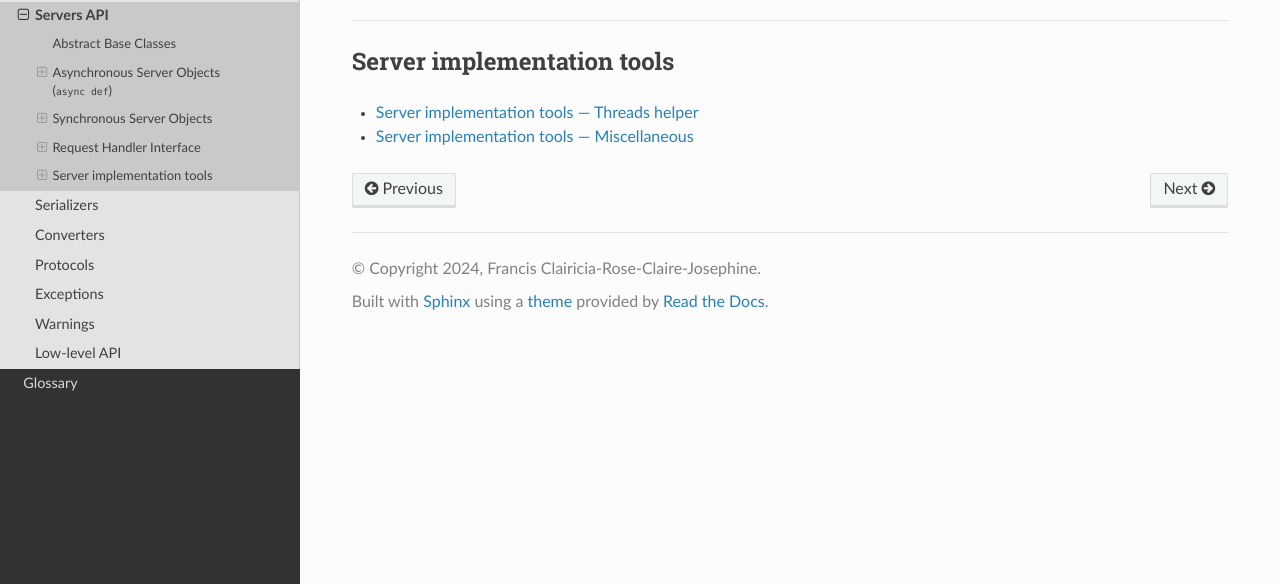
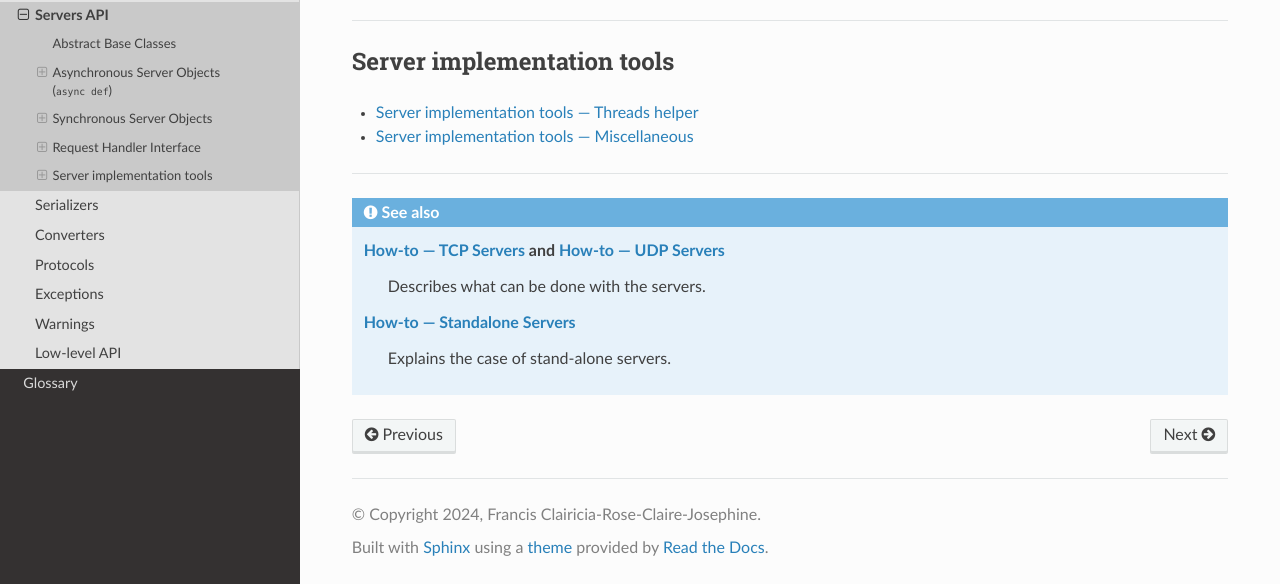
Before and after one commit to francis-clairicia/EasyNetwork, a Sphinx documentation site: the page built from docs/source/api/servers/index.rst, in a window 1280 px wide and 900 px high, scrolled down 2112 px, cut to the strip 316-900 px from the top of the window. Built offline with Sphinx 7.4.7 and the Read the Docs theme 2.0.0, drawn with Linux system fonts in a browser that asks for light colours; the version number could not be read and is left out.

Commit message:
API Reference: Add a "See Also" pointing to the corresponding User Guide (#327)

```diff
--- a/docs/source/api/servers/index.rst
+++ b/docs/source/api/servers/index.rst
@@ -88,3 +88,13 @@ Server implementation tools
 
    threads_helper
    misc
+
+-----
+
+.. seealso::
+
+   :doc:`/howto/tcp_servers` and :doc:`/howto/udp_servers`
+      Describes what can be done with the servers.
+
+   :doc:`/howto/advanced/standalone_servers`
+      Explains the case of stand-alone servers.
```
Also changed, not shown: docs/source/api/clients/index.rst (+7 -0 lines), docs/source/api/converter.rst (+7 -0 lines), docs/source/api/protocol.rst (+7 -0 lines), docs/source/api/serializers/index.rst (+13 -0 lines).
